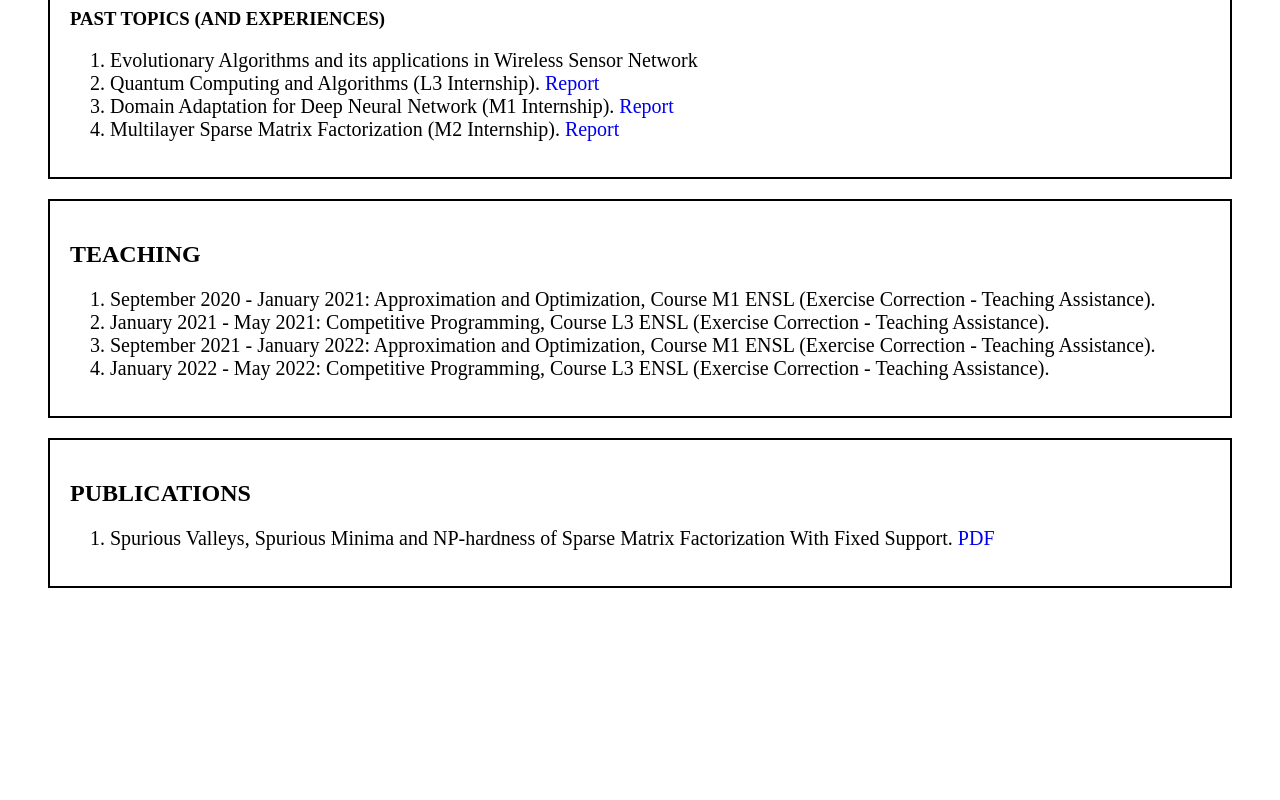
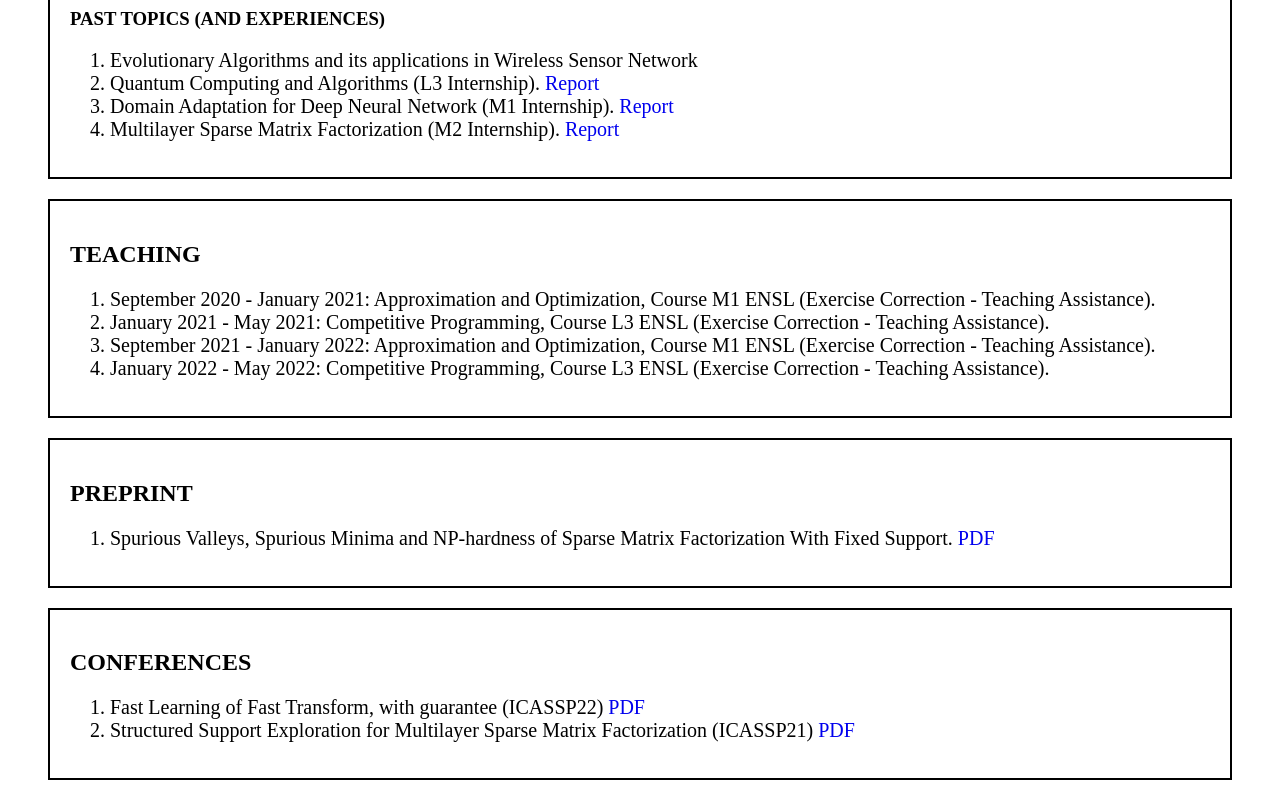
Before and after one commit to tung-qle/sieunhanbom04.github.io, a plain HTML site: page index.html in a window 1280 px wide. Shown: the part 766-1566 px from the top of the page. Before the commit the page ends 1374 px from the top, so only its background shows below. Drawn offline with Linux system fonts and the light colour scheme.

Commit message:
update publication

```diff
--- a/index.html
+++ b/index.html
@@ -41,10 +41,18 @@
   </div>
 
   <div class="divstyle">
-  <h2>PUBLICATIONS</h2>
+  <h2>PREPRINT</h2>
   <ol>
     <li>Spurious Valleys, Spurious Minima and NP-hardness of Sparse Matrix Factorization With Fixed Support. <a href="main.pdf" download target="_blank">PDF</a></li>
   </ol>
   </div>
+
+  <div class="divstyle">
+    <h2>CONFERENCES</h2>
+    <ol>
+      <li>Fast Learning of Fast Transform, with guarantee (ICASSP22) <a href="https://hal.inria.fr/hal-03438881/" download target="_blank">PDF</a></li>
+      <li>Structured Support Exploration for Multilayer Sparse Matrix Factorization (ICASSP21) <a href="https://hal.inria.fr/hal-03132013" download target="_blank">PDF</a></li>
+    </ol>
+    </div>
   </body>
 </html>
```
Also changed, not shown: 1 other file.
